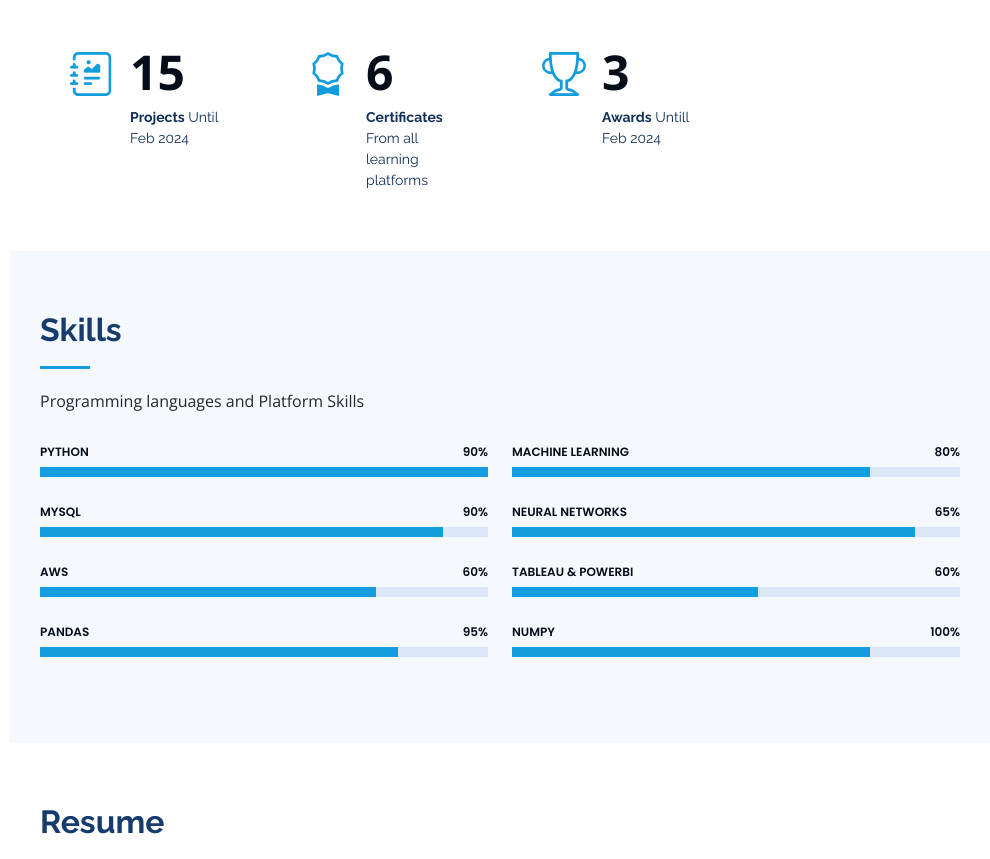
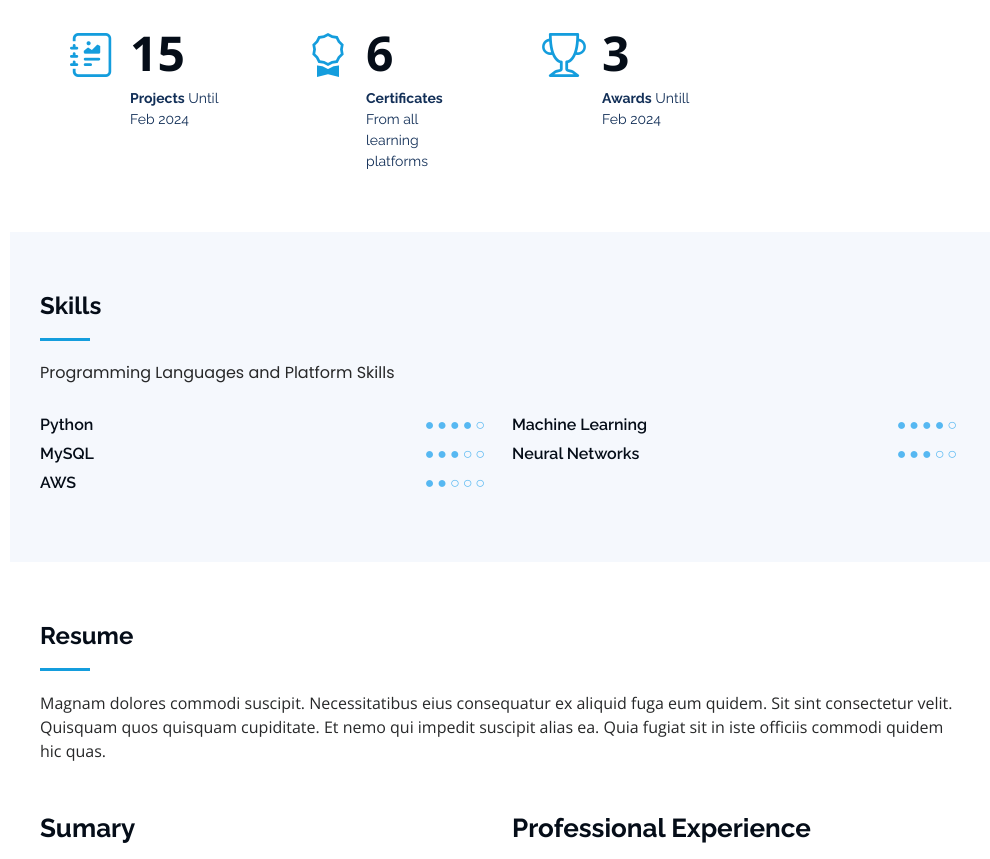
Before and after one commit to AbhijitChallapalli/AbhijitChallapalli.github.io, a plain HTML site: page iPortfolio/index.html in a window 1280 px wide. Shown: the part 1574-2433 px from the top of the page, without its empty margins (290-1280 px from the left). Drawn offline with nearby package versions, Linux system fonts and the light colour scheme.

Commit message:
Skill Section Changes

```diff
--- a/iPortfolio/assets/css/style.css
+++ b/iPortfolio/assets/css/style.css
@@ -432,7 +432,7 @@ section {
 /*--------------------------------------------------------------
 # Akills
 --------------------------------------------------------------*/
-.skills .progress {
+/*.skills .progress {
   height: 60px;
   display: block;
   background: none;
@@ -464,7 +464,48 @@ section {
   height: 10px;
   transition: 0.9s;
   background-color: #149ddd;
+}*/
+
+/*Added by Me*/
+.skills {
+  font-family: "Poppins", sans-serif;
 }
+
+.section-title h2 {
+  font-size: 24px;
+  font-weight: 700;
+  color: #050d18;
+  margin-bottom: 20px;
+}
+
+.skill-item h4 {
+  font-size: 16px;
+  font-weight: 600;
+  color: #050d18;
+  margin-bottom: 10px;
+}
+
+.skill-dot-level {
+  float: right; /* Position the dots to the right */
+  font-size: 16px; /* Match the size of the skill title */
+}
+
+/* Blue filled dot */
+.skill-dot-level::after {
+  content: '●●●●○'; /* 4 filled dots and 1 empty dot by default */
+  color: rgba(10, 153, 236, 0.678); /* Blue color for filled dots */
+  letter-spacing: 3px; /* Adjust spacing between dots */
+}
+
+/* Replace content accordingly for different skill levels */
+.skill-item:nth-child(1) .skill-dot-level::after { content: '●●●●○'; } /* Very Good */
+.skill-item:nth-child(2) .skill-dot-level::after { content: '●●●○○'; } /* Good */
+.skill-item:nth-child(3) .skill-dot-level::after { content: '●●○○○'; } /* Basic */
+.skill-item:nth-child(4) .skill-dot-level::after { content: '●●●●○'; } /* Very Good */
+.skill-item:nth-child(5) .skill-dot-level::after { content: '●●●○○'; } /* Good */
+
+/* Define more nth-child styles as needed for additional skills */
+
 
 /*--------------------------------------------------------------
 # Resume
--- a/iPortfolio/index.html
+++ b/iPortfolio/index.html
@@ -175,7 +175,7 @@
     </section><!-- End Facts Section -->
 
     <!-- ======= Skills Section ======= -->
-    <section id="skills" class="skills section-bg">
+    <!--<section id="skills" class="skills section-bg">
       <div class="container">
 
         <div class="section-title">
@@ -252,7 +252,50 @@
         </div>
 
       </div>
-    </section><!-- End Skills Section -->
+    </section>--> <!-- End Skills Section -->
+    <!-- Skills Section -->
+    <section id="skills" class="skills section-bg">
+      <div class="container">
+        <div class="section-title">
+          <h2>Skills</h2>
+          <p>Programming Languages and Platform Skills</p>
+        </div>
+
+        <div class="row">
+          <!-- Left Column -->
+          <div class="col-lg-6">
+            <!-- Skill 1 -->
+            <div class="skill-item">
+              <h4>Python <span class="skill-dot-level"></span></h4>
+            </div>
+            <!-- Skill 2 -->
+            <div class="skill-item">
+              <h4>MySQL <span class="skill-dot-level"></span></h4>
+            </div>
+            <!-- Skill 3 -->
+            <div class="skill-item">
+              <h4>AWS <span class="skill-dot-level"></span></h4>
+            </div>
+            <!-- Additional skills -->
+          </div>
+
+          <!-- Right Column -->
+          <div class="col-lg-6">
+            <!-- Skill 4 -->
+            <div class="skill-item">
+              <h4>Machine Learning <span class="skill-dot-level"></span></h4>
+            </div>
+            <!-- Skill 5 -->
+            <div class="skill-item">
+              <h4>Neural Networks <span class="skill-dot-level"></span></h4>
+            </div>
+            <!-- Additional skills -->
+          </div>
+        </div>
+      </div>
+    </section>
+
+
 
     <!-- ======= Resume Section ======= -->
     <section id="resume" class="resume">
```
